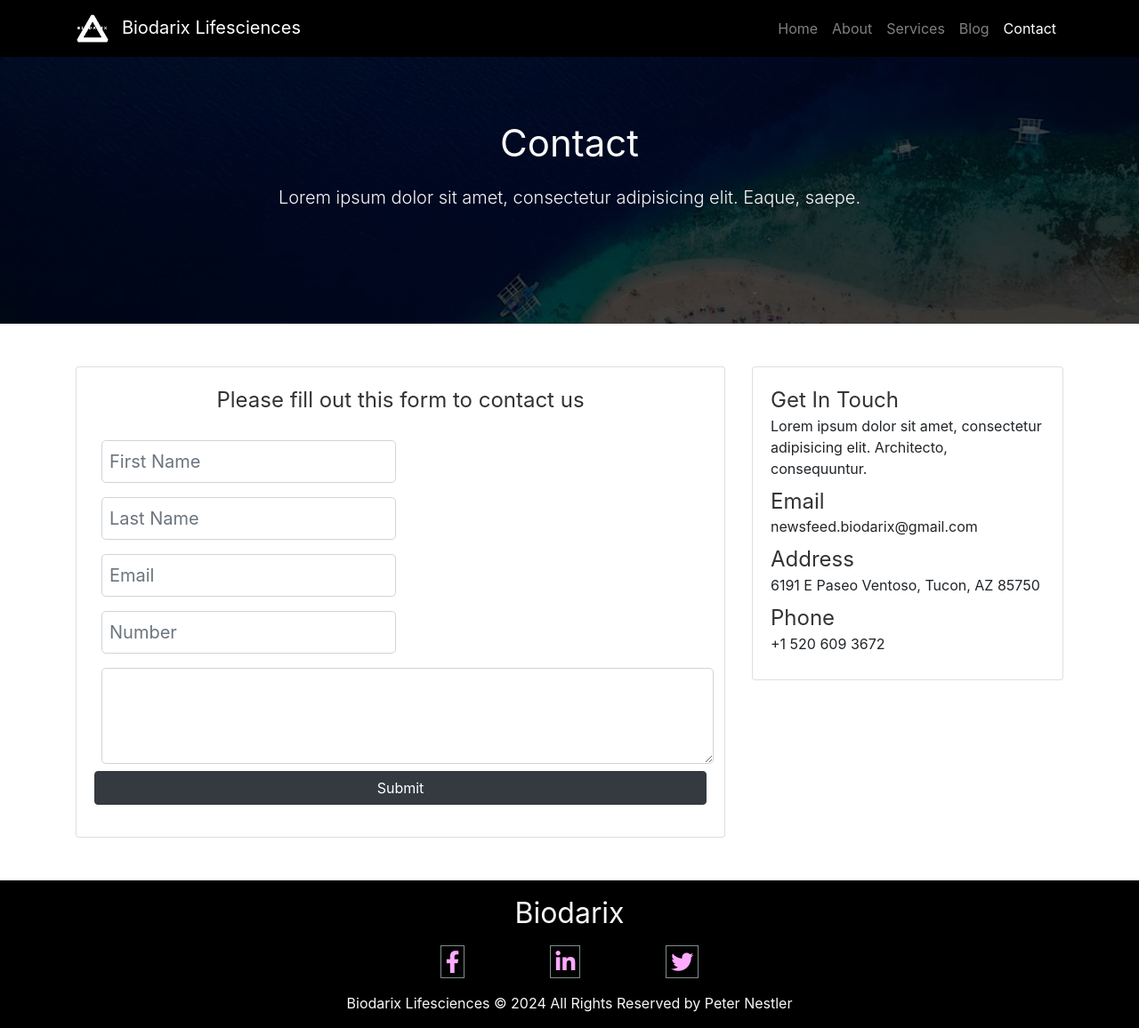
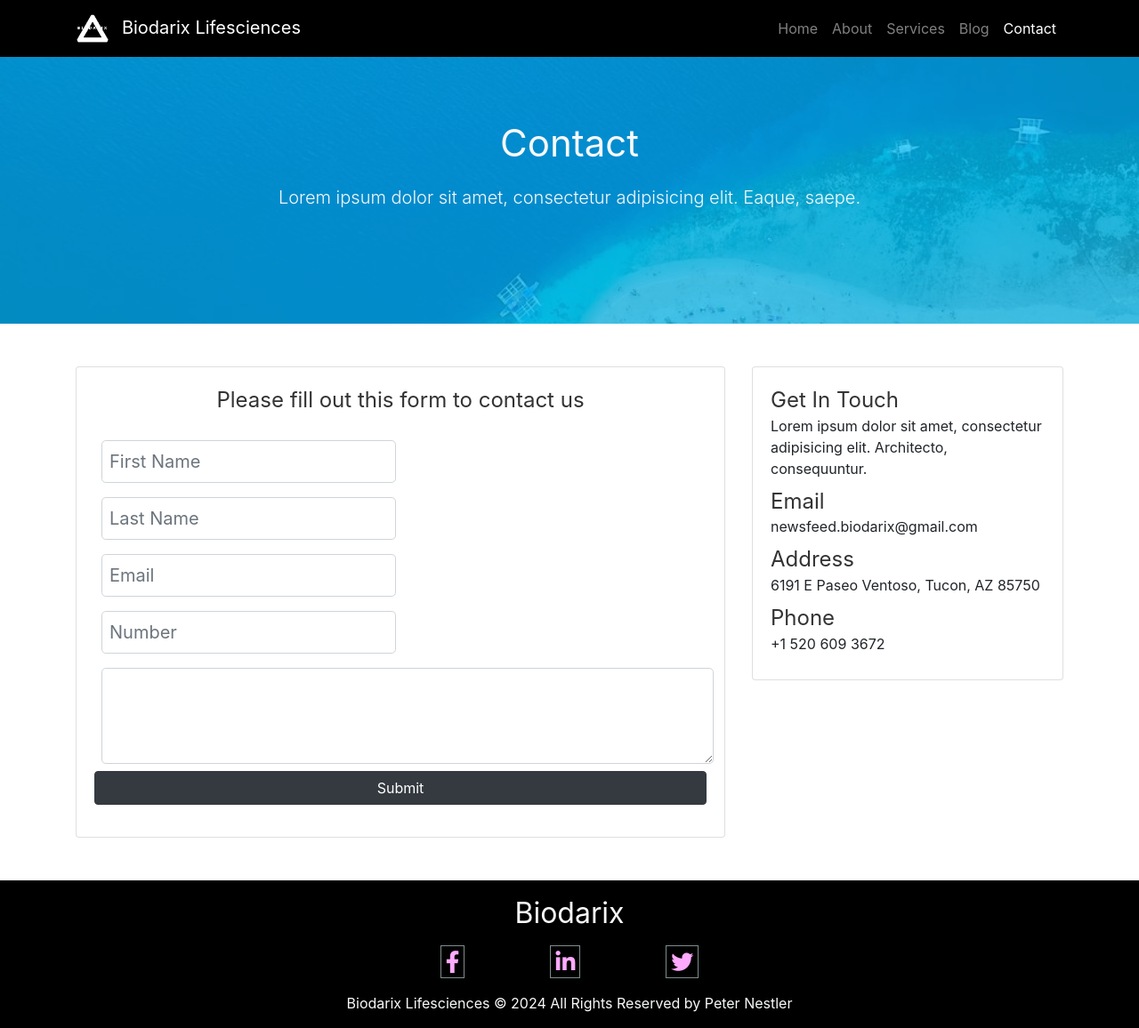
Before and after one commit to Biodarix/biodarix.github.io, a Jekyll site: the page contact.html, which Jekyll copies as it is, in a window 1280 px wide. Shown: the whole page at 89% size. Built offline with Jekyll 4.4.1, drawn with Linux system fonts in a browser that asks for light colours.

Commit message:
color in main.css inner-overlay changed

```diff
--- a/css/main.css
+++ b/css/main.css
@@ -134,7 +134,7 @@ body{
 }
 #about .inner-overlay, #services .inner-overlay, #blog .inner-overlay ,
 #contact .inner-overlay{
-	background:rgba(0,0,0,0.7);
+	background:rgba(3, 188, 245, 0.7);
 	position: absolute;
 	top: 0;
 	left: 0;
```
